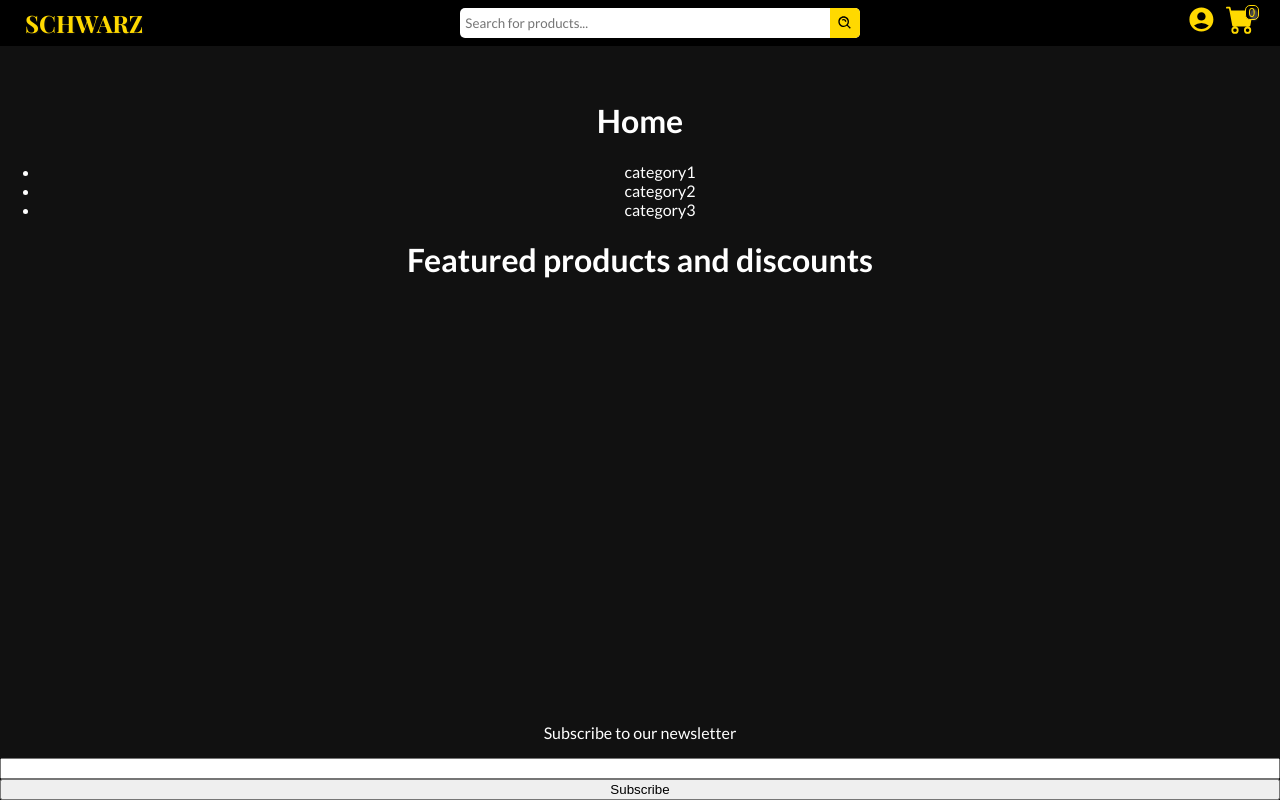
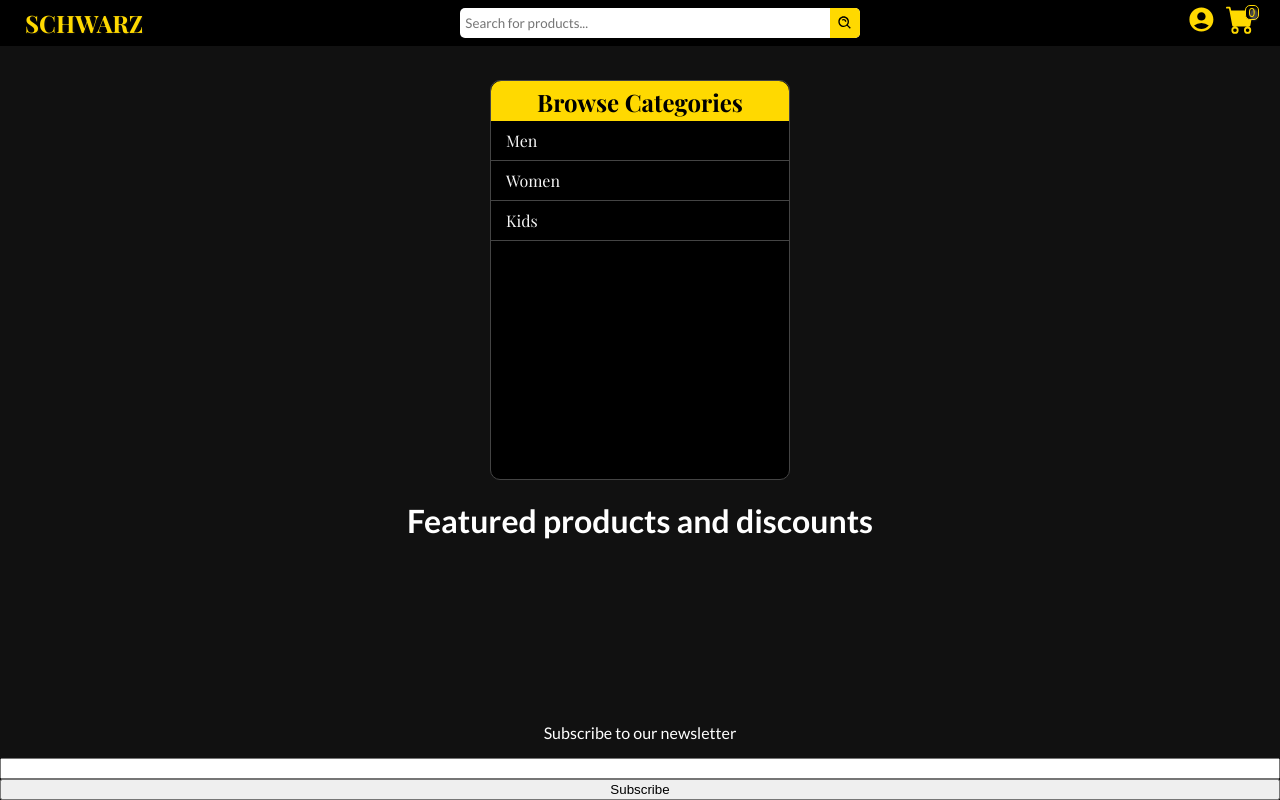
Before and after one commit to AndrejBerezni/Schwarz, a React (Vite) app: page / in a window 1280 px wide. Built offline with nearby package versions, Linux system fonts and the light colour scheme; a web font is replaced by a local one.

Commit message:
style BrowseCategories component

```diff
--- a/src/components/BrowseCategories/BrowseCategories.styles.ts
+++ b/src/components/BrowseCategories/BrowseCategories.styles.ts
@@ -1,6 +1,17 @@
 import { styled } from 'styled-components'
 
-export const StyledBrowseCategories = styled.ul``
+export const StyledBrowseCategories = styled.ul`
+  margin: 0 auto;
+  height: 400px;
+  width: 300px;
+  border: 1px solid ${(props) => props.theme.borderColor};
+  border-radius: 10px;
+  padding: 0;
+  background-color: ${(props) => props.theme.navBgColor};
+  @media (max-width: 768px) {
+    display: none;
+  }
+`
 
 interface IStyledBrowseCategoriesSideProps {
   theme: {
@@ -41,27 +52,36 @@ export const CloseBrowseSide = styled.button`
   }
 `
 
-export const BrowseSideTitle = styled.h2`
-  width: 100vw;
-  height: 40px;
-  text-align: left;
-  padding: 2px 0 0 15px;
+export const BrowseTitle = styled.h2`
+  width: 100%;
+  border-radius: 10px 10px 0 0;
   font-family: ${(props) => props.theme.headFont};
   font-size: 24px;
   background-color: ${(props) => props.theme.primary};
   color: ${(props) => props.theme.navBgColor};
+  width: 100%;
+  height: 40px;
+  text-align: center;
+  padding: 5px;
   margin: 0;
 `
 
-export const BrowseSideItem = styled.li`
+export const BrowseSideTitle = styled(BrowseTitle)`
   width: 100vw;
+  border-radius: 0;
+  text-align: left;
+  padding: 2px 0 0 15px;
+`
+
+export const BrowseItem = styled.li`
+  width: 100%;
   height: 40px;
   display: flex;
   align-items: center;
   padding-left: 15px;
   font-family: ${(props) => props.theme.headFont};
   background-color: transparent;
-  color: ${(props) => props.theme.primary};
+  color: ${(props) => props.theme.secondary};
   border-bottom: 1px solid ${(props) => props.theme.borderColor};
   transition: 0.3s;
   &:hover {
--- a/src/components/BrowseCategories/BrowseCategoriesSide.tsx
+++ b/src/components/BrowseCategories/BrowseCategoriesSide.tsx
@@ -2,7 +2,7 @@ import {
   StyledBrowseCategoriesSide,
   CloseBrowseSide,
   BrowseSideTitle,
-  BrowseSideItem,
+  BrowseItem,
 } from './BrowseCategories.styles'
 import { useDispatch, useSelector } from 'react-redux'
 import { getShowCategories } from '../../store/sidebars/selectors'
@@ -18,9 +18,9 @@ export default function BrowseCategoriesSide() {
         X
       </CloseBrowseSide>
       <BrowseSideTitle>Browse Categories</BrowseSideTitle>
-      <BrowseSideItem>Man</BrowseSideItem>
-      <BrowseSideItem>Women</BrowseSideItem>
-      <BrowseSideItem>Kids</BrowseSideItem>
+      <BrowseItem>Men</BrowseItem>
+      <BrowseItem>Women</BrowseItem>
+      <BrowseItem>Kids</BrowseItem>
     </StyledBrowseCategoriesSide>
   )
 }
--- a/src/components/BrowseCategories/index.tsx
+++ b/src/components/BrowseCategories/index.tsx
@@ -1,5 +1,16 @@
-import { StyledBrowseCategories } from './BrowseCategories.styles'
+import {
+  StyledBrowseCategories,
+  BrowseTitle,
+  BrowseItem,
+} from './BrowseCategories.styles'
 
 export default function BrowseCategories() {
-  return <StyledBrowseCategories></StyledBrowseCategories>
+  return (
+    <StyledBrowseCategories>
+      <BrowseTitle>Browse Categories</BrowseTitle>
+      <BrowseItem>Men</BrowseItem>
+      <BrowseItem>Women</BrowseItem>
+      <BrowseItem>Kids</BrowseItem>
+    </StyledBrowseCategories>
+  )
 }
--- a/src/pages/Home/index.tsx
+++ b/src/pages/Home/index.tsx
@@ -1,14 +1,10 @@
 import { Outlet } from 'react-router'
+import BrowseCategories from '../../components/BrowseCategories'
 
 export default function Home() {
   return (
     <>
-      <h1>Home</h1>
-      <ul>
-        <li>category1</li>
-        <li>category2</li>
-        <li>category3</li>
-      </ul>
+      <BrowseCategories />
       <Outlet />
     </>
   )
```
